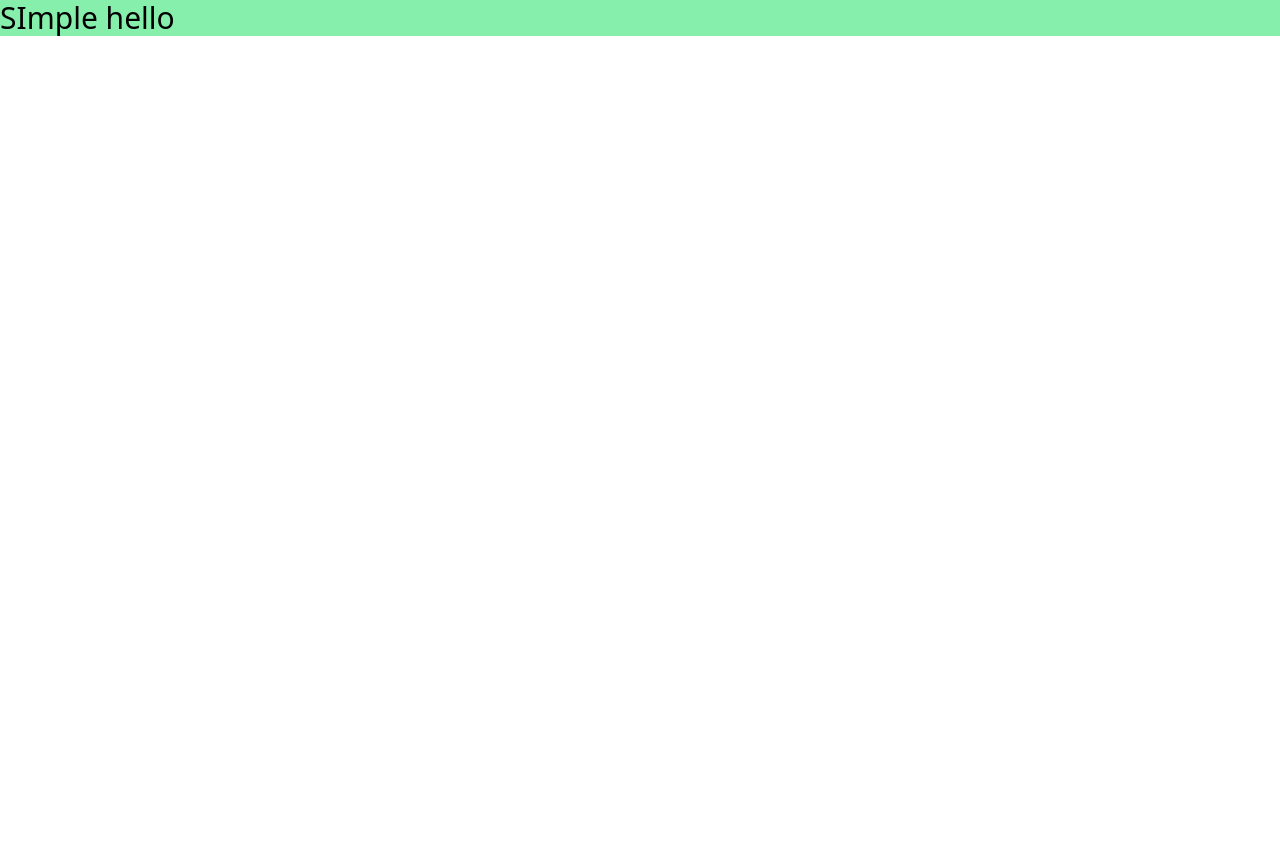
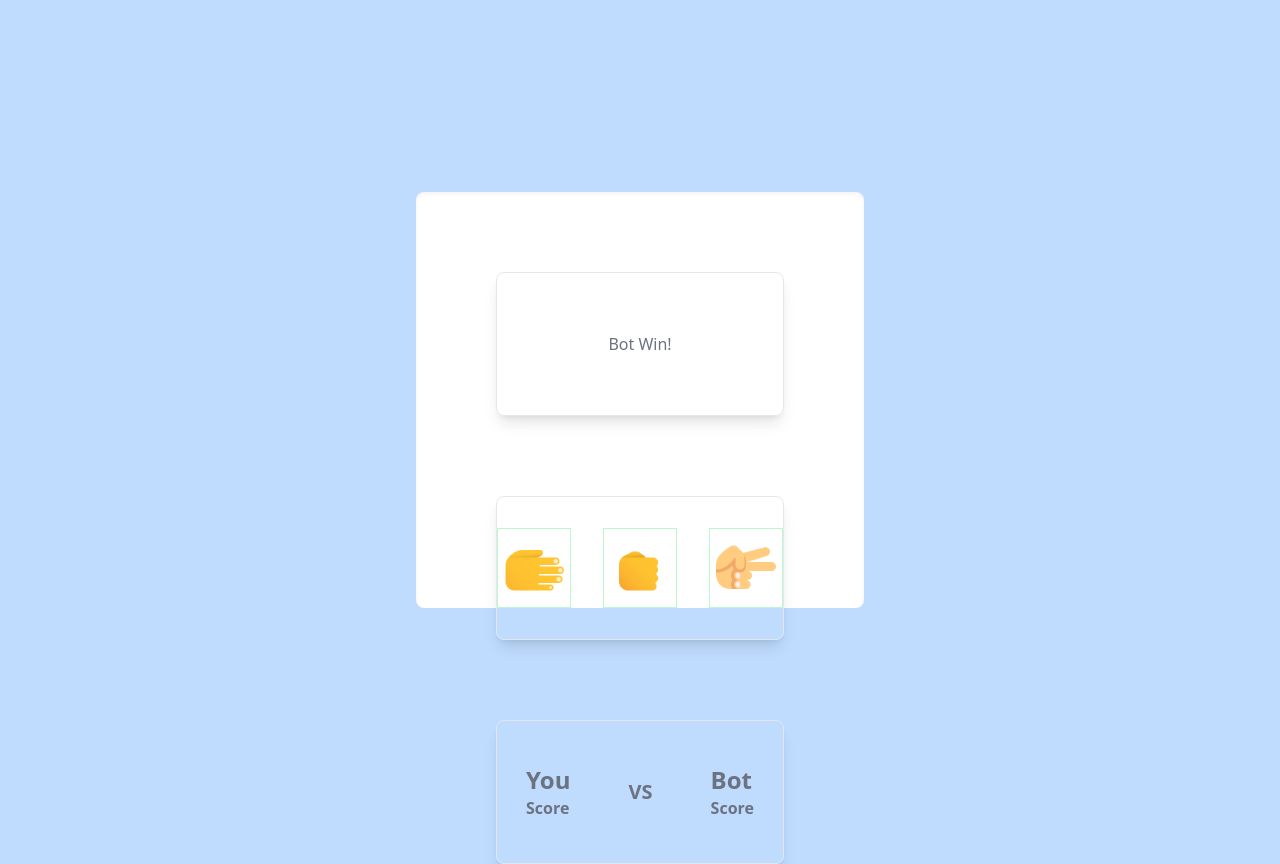
Before and after one commit to Nton23/Rock-Paper-Scissor, a website: page index.html in a window 1280 px wide. Before the commit the page ends 800 px from the top, so only its background shows below. Drawn offline with Linux system fonts and the light colour scheme.

Commit message:
Add simple layout

```diff
--- a/index.html
+++ b/index.html
@@ -1,13 +1,60 @@
 <!DOCTYPE html>
 <html lang="en">
+
 <head>
     <meta charset="UTF-8">
     <meta http-equiv="X-UA-Compatible" content="IE=edge">
     <meta name="viewport" content="width=device-width, initial-scale=1.0">
     <link rel="stylesheet" href="css/style.css">
-    <title>SImple Tailwind Starter</title>
+    <title>Rock Paper Scissor</title>
 </head>
-<body>
-    <h1 class="text-3xl bg-green-300">SImple hello</h1>
+
+<body class="bg-blue-200">
+    <!-- Main Container -->
+    <main class="flex justify-center h-screen md:p-48">
+        <div class="bg-white flex flex-col space-y-20 shadow-inner rounded-lg p-20">
+            <!-- Screen Display -->
+            <section id="screen-display" class="w-full flex justify-center">
+                <!-- Screen Display Container -->
+                <div class="border border-gray-200 shadow-lg rounded-lg w-72 h-36 flex justify-center items-center">
+                    <span id="word-display" class="text-gray-500">Bot Win!</span>
+                </div>
+            </section>
+            <!-- Buttons -->
+            <section id="buttons-container" class="w-full flex justify-center">
+                <!-- Buttons Container -->
+                <div
+                    class="border border-gray-200 shadow-lg rounded-lg flex justify-center items-center space-x-8 w-72 h-36">
+                    <button id="paper" class="border border-green-200 h-20">
+                        <img src="images/icons8-paper-hand-96.png" alt="paper-hand" />
+                    </button>
+                    <button id="rock" class="border border-green-200 h-20">
+                        <img src="images/icons8-rock-hand-96.png" alt="rock-hand" />
+                    </button>
+                    <button id="scissor" class="border border-green-200 h-20">
+                        <img src="images/icons8-hand-scissors-96.png" alt="scissors-hand" />
+                    </button>
+                </div>
+            </section>
+            <!-- Score Display -->
+            <section id="score-tracking-display" class="w-full flex justify-center">
+                <!-- Score Display Container -->
+                <div class="border border-gray-200 shadow-lg rounded-lg w-72 h-36 flex justify-around items-center">
+                    <!-- 'You' container -->
+                    <div class="flex flex-col text-gray-500 font-bold">
+                        <span class="text-2xl">You</span>
+                        <span>Score</span>
+                    </div>
+                    <span class="text-gray-500 font-bold text-xl">VS</span>
+                    <!-- Bot Container -->
+                    <div class="flex flex-col text-gray-500 font-bold">
+                        <span class="text-2xl">Bot</span>
+                        <span>Score</span>
+                    </div>
+                </div>
+            </section>
+        </div>
+    </main>
 </body>
+
 </html>
```
Also changed, not shown: css/style.css.
